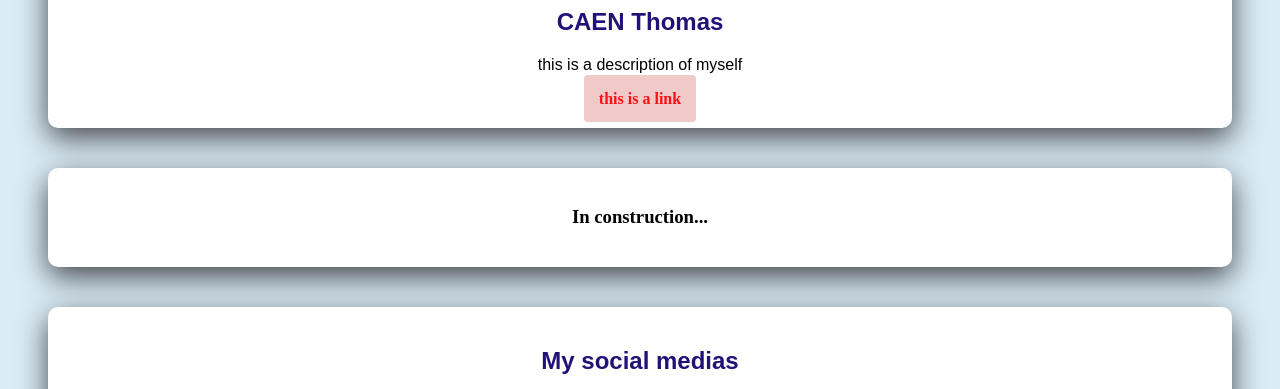
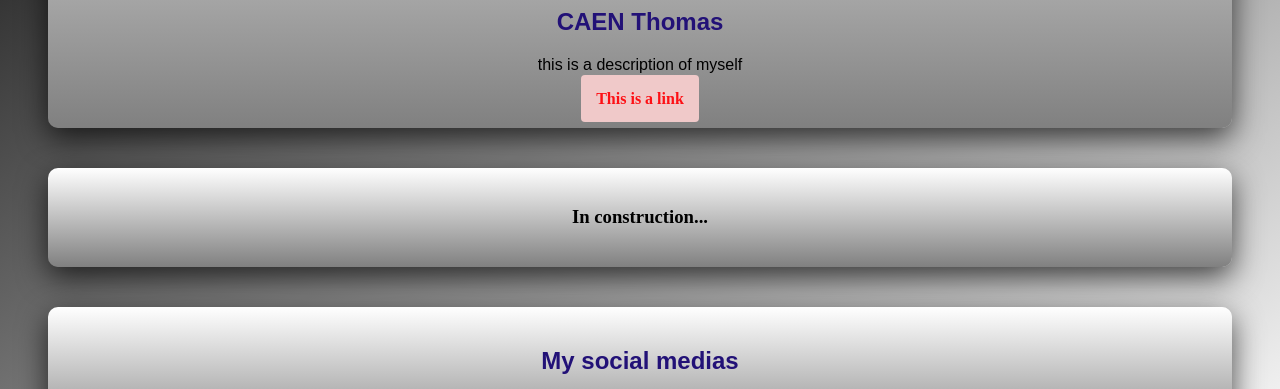
Before and after one commit to TCaen/profile, a plain HTML site: page index.html in a window 1280 px wide. Shown: the part 356-745 px from the top of the page. Drawn offline with Linux system fonts and the light colour scheme.

Commit message:
my profile page

```diff
--- a/index.html
+++ b/index.html
@@ -14,7 +14,7 @@
       <img src="https://avatars1.githubusercontent.com/u/42998330?v=4" width="200" height="200" alt="ma photo">
       <h2>CAEN Thomas</h2>
       <p>this is a description of myself</p>
-      <a href="#" id="the_link" class="bouton"><strong>this is a link</strong></a>
+      <a href="#" id="the_link" class="bouton"><strong>This is a link</strong></a>
     </div>
 
     <div class="card">
--- a/style.css
+++ b/style.css
@@ -1,7 +1,7 @@
 body {
   text-align: center;
-  background-color: #DBECF6;
-  font-family:
+  background: linear-gradient(to top left,white,black);
+  min-height: 100vh;
 }
 
 h1 {
@@ -43,14 +43,13 @@ ul>li {
   display: inline;
 }
 
-div.container{
+.container{
   margin: 0 auto;
-  width: auto;
 
 }
 
-div.card {
-  background-color: #FFFFFF;
+.card {
+  background: linear-gradient(white,grey);
   margin: 40px ;
   padding: 20px;
   border-radius: 10px;
```
